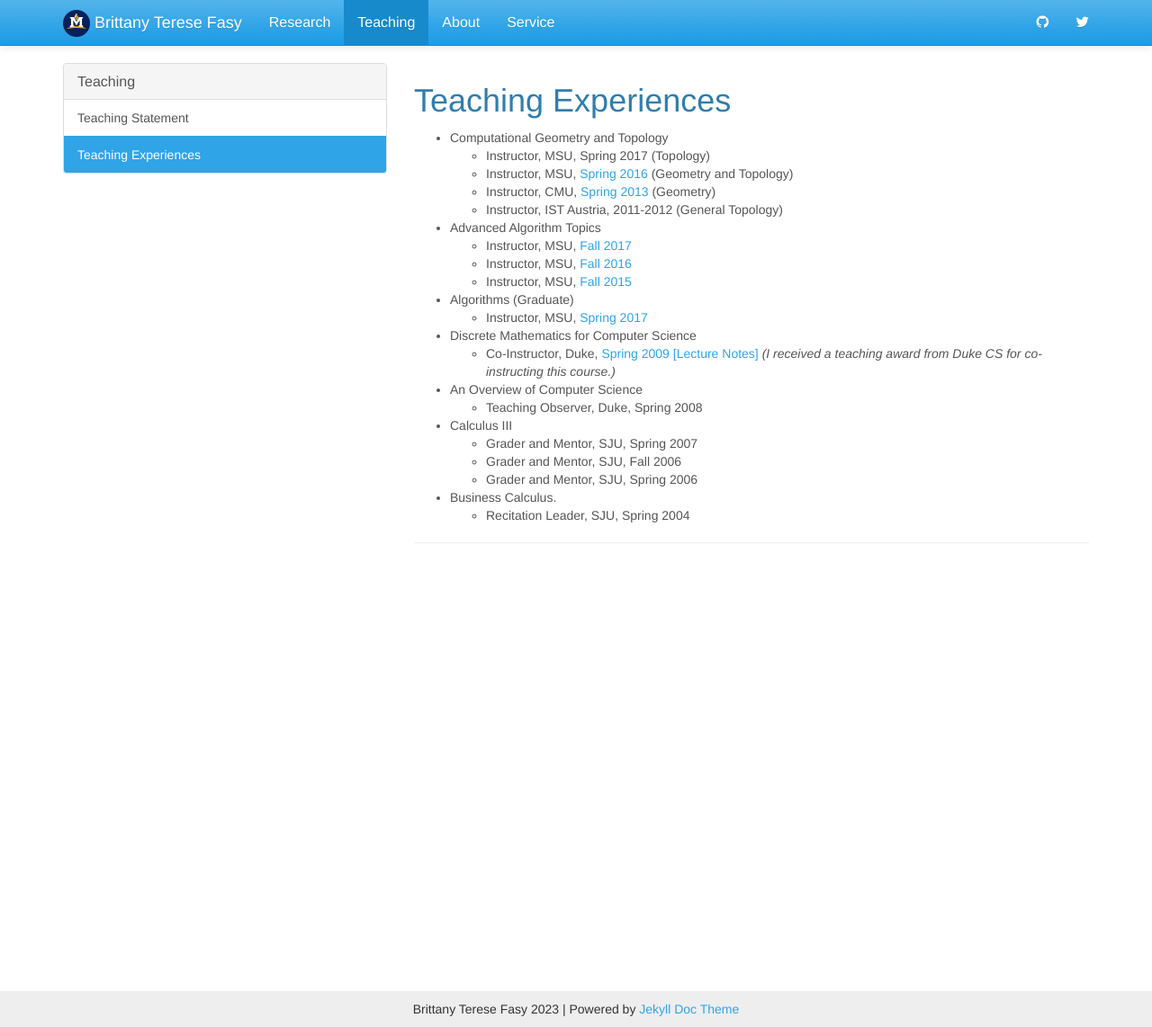
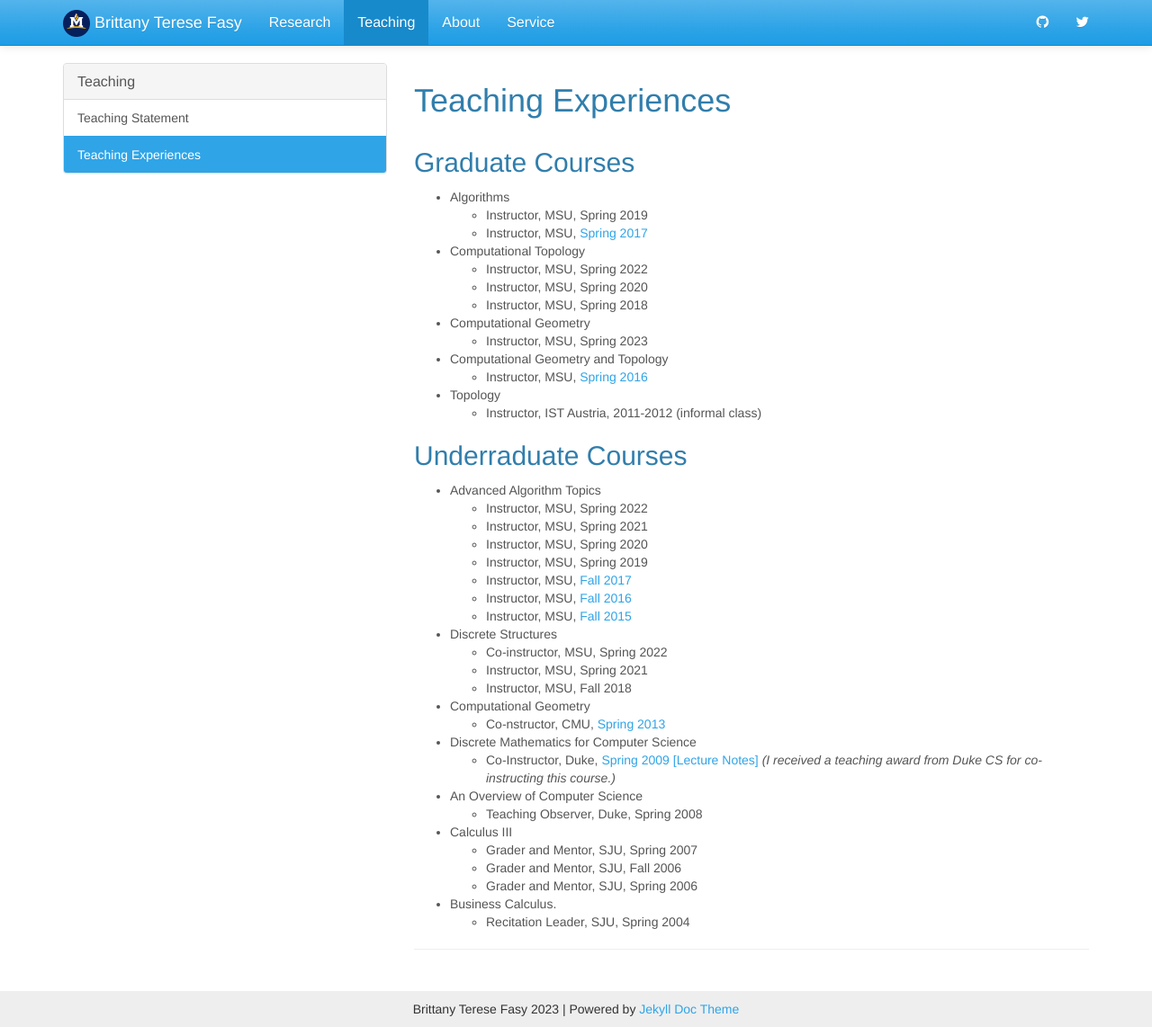
Before and after one commit to compTAG/brittany-fasy, a Jekyll site: the page built from _teaching/experience.md, in a window 1280 px wide and 1142 px high. Shown: the whole window at 90% size. Built offline with Jekyll 4.4.1, drawn with Linux system fonts in a browser that asks for light colours.

Commit message:
Update teaching

```diff
--- a/_teaching/experience.md
+++ b/_teaching/experience.md
@@ -5,19 +5,46 @@ redirect_from: /teaching/experience.html
 ---
 
 [//]: # (TODO: Fix links)
+
+
+## Graduate Courses
+
+* Algorithms
+	* Instructor, MSU, Spring 2019
+	* Instructor, MSU, [Spring 2017](https://www.cs.montana.edu/brittany/teaching/algorithms/17_spring/)
+
+* Computational Topology
+	* Instructor, MSU, Spring 2022
+	* Instructor, MSU, Spring 2020
+	* Instructor, MSU, Spring 2018
+
+* Computational Geometry
+	* Instructor, MSU, Spring 2023
+
 * Computational Geometry and Topology
-	* Instructor, MSU, Spring 2017 (Topology)
-	* Instructor, MSU, [Spring 2016](https://www.cs.montana.edu/brittany/teaching/geomtop/16_spring/) (Geometry and Topology)
-	* Instructor, CMU, [Spring 2013](http://www.cs.cmu.edu/afs/cs/academic/class/15456-s13/) (Geometry)
-	* Instructor, IST Austria, 2011-2012 (General Topology)
+	* Instructor, MSU, [Spring 2016](https://www.cs.montana.edu/brittany/teaching/geomtop/16_spring/)
+
+* Topology
+	* Instructor, IST Austria, 2011-2012 (informal class)
+
+## Underraduate Courses
 
 * Advanced Algorithm Topics
+	* Instructor, MSU, Spring 2022
+	* Instructor, MSU, Spring 2021
+	* Instructor, MSU, Spring 2020
+	* Instructor, MSU, Spring 2019
 	* Instructor, MSU, [Fall 2017](https://www.cs.montana.edu/brittany/teaching/algorithms/17_fall/)
 	* Instructor, MSU, [Fall 2016](https://www.cs.montana.edu/brittany/teaching/algorithms/16_fall/)
 	* Instructor, MSU, [Fall 2015](https://www.cs.montana.edu/brittany/teaching/algorithms/15_fall/)
 
-* Algorithms (Graduate)
-	* Instructor, MSU, [Spring 2017](https://www.cs.montana.edu/brittany/teaching/algorithms/17_spring/)
+* Discrete Structures
+	* Co-instructor, MSU, Spring 2022
+	* Instructor, MSU, Spring 2021
+	* Instructor, MSU, Fall 2018
+
+* Computational Geometry
+	* Co-nstructor, CMU, [Spring 2013](http://www.cs.cmu.edu/afs/cs/academic/class/15456-s13/)
 
 * Discrete Mathematics for Computer Science
 	* Co-Instructor, Duke, [Spring 2009](https://www2.cs.duke.edu/courses/spring09/cps102/) <a href="../../assets/Book.pdf">[Lecture Notes]</a>
```
